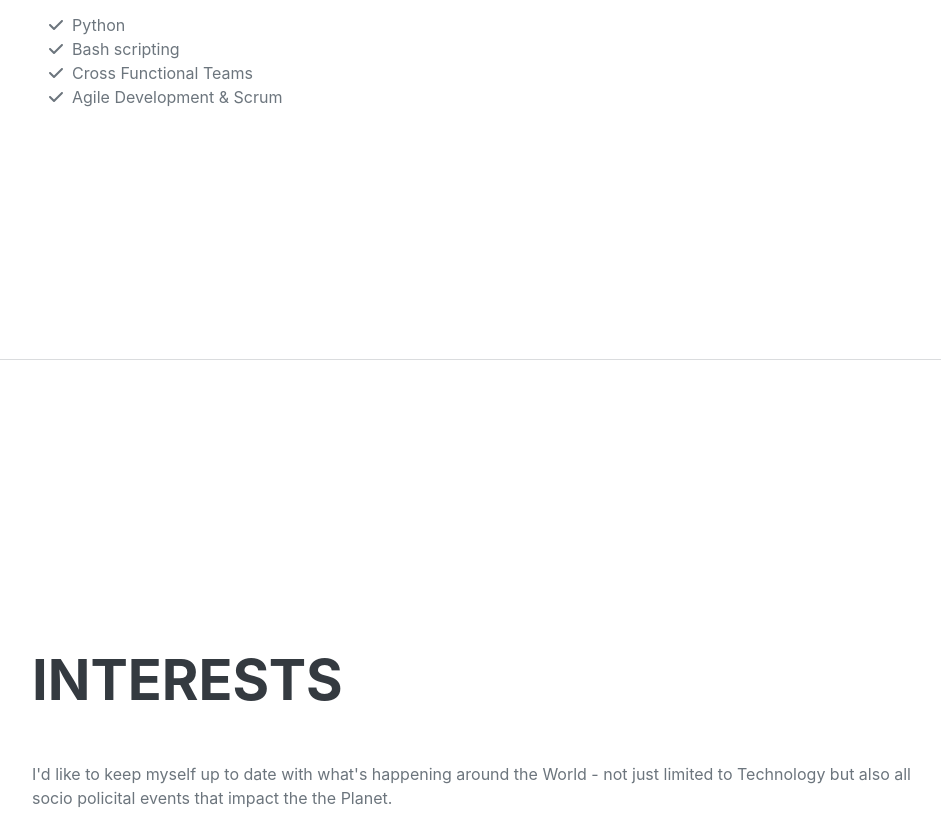
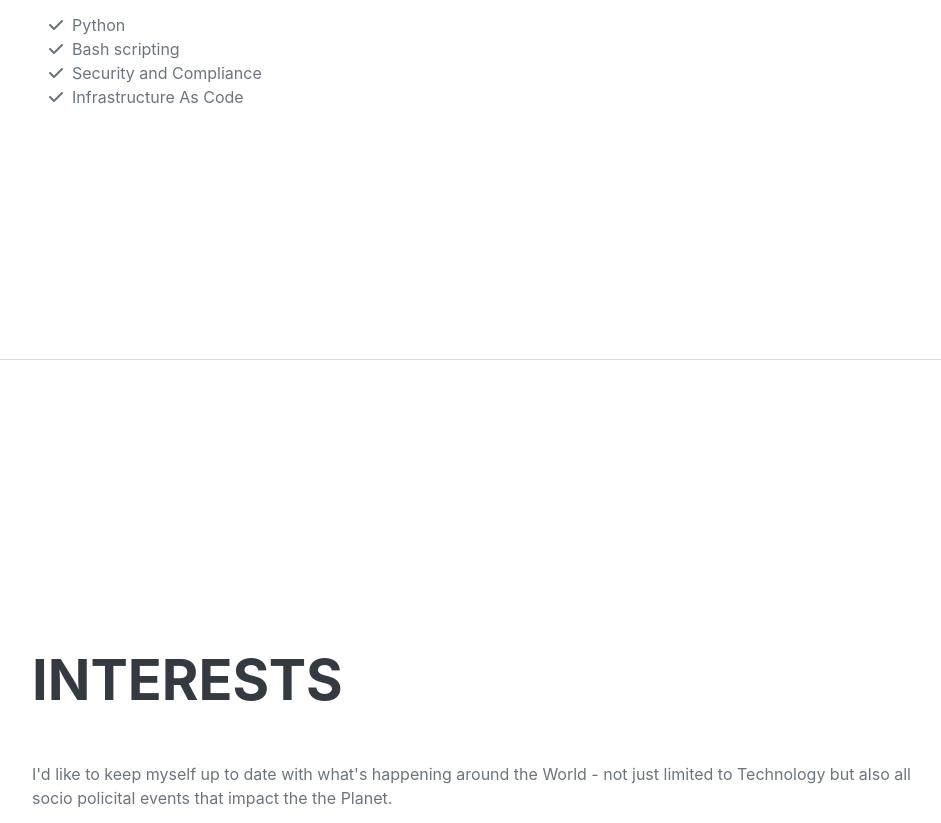
Before and after one commit to kiranbaddi/kiranbaddi.github.io, a plain HTML site: page index.html in a window 1280 px wide. Shown: the part 3571-4394 px from the top of the page, without its empty margins (288-1229 px from the left). Drawn offline with nearby package versions, Linux system fonts and the light colour scheme; a web font is replaced by a local one.

Commit message:
Updted skills section

```diff
--- a/index.html
+++ b/index.html
@@ -174,11 +174,11 @@
                     </li>
                     <li>
                         <span class="fa-li"><i class="fas fa-check"></i></span>
-                        Cross Functional Teams
+                        Security and Compliance
                     </li>
                     <li>
                         <span class="fa-li"><i class="fas fa-check"></i></span>
-                        Agile Development & Scrum
+                        Infrastructure As Code
                     </li>
                 </ul>
             </div>
```
